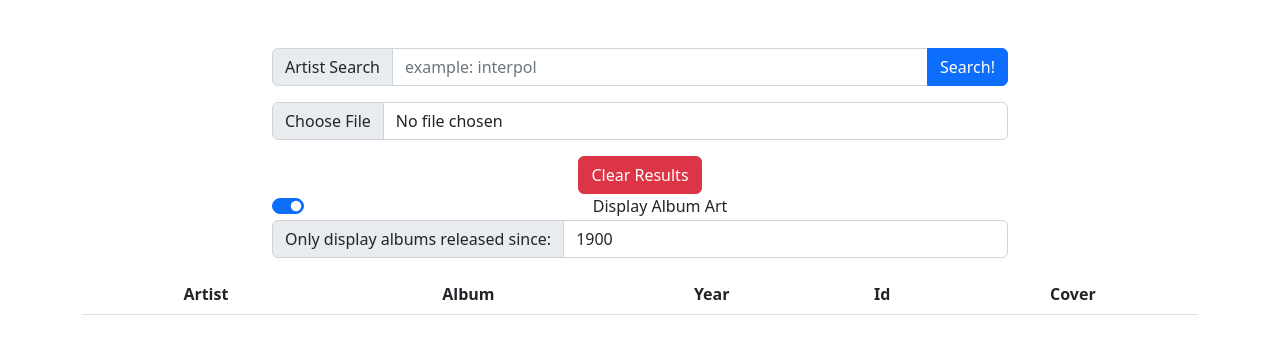
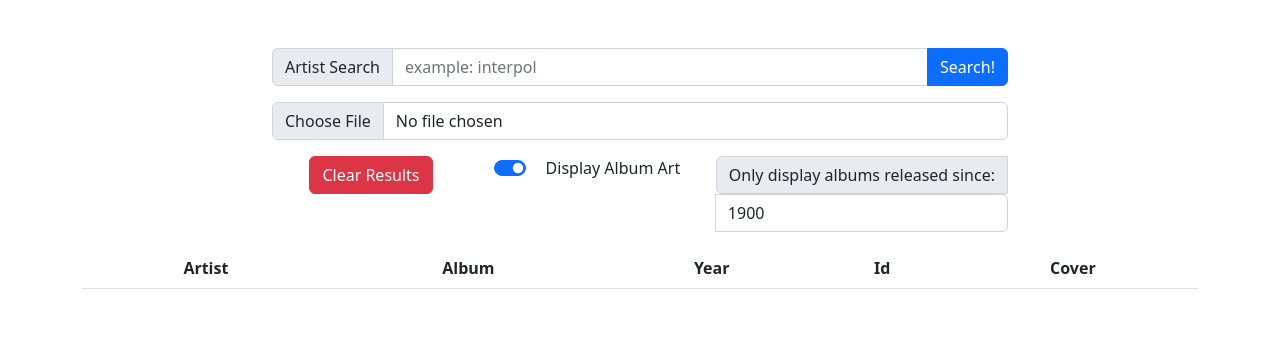
Before and after one commit to dave-ryan/find-new-releases, a Vue app: page / in a window 1280 px wide. Shown: the top 354 px of the page. Built offline with nearby package versions, Linux system fonts and the light colour scheme.

Commit message:
wrapping everything in rows and cols, moved errors

```diff
--- a/src/App.vue
+++ b/src/App.vue
@@ -3,6 +3,8 @@
     <div class="row">
       <div class="col-2"></div>
       <div class="col submission-column">
+        <div class="row">
+          <div class="col-12">
             <form @submit.prevent="discogsQuery(query.toLowerCase())">
               <div class="input-group mb-3">
                 <span class="input-group-text">Artist Search</span>
@@ -14,16 +16,10 @@
                   placeholder="example: interpol"
                 />
                 <button class="btn btn-primary" type="submit">Search!</button>
-            <div
-              class="file-upload__error mb-1"
-              v-for="(error, index) in errors"
-              :key="index"
-            >
-              <span>{{ error }}</span>
-            </div>
               </div>
             </form>
-
+          </div>
+          <div class="col-12">
             <div class="input-group mb-3">
               <input
                 type="file"
@@ -43,10 +39,15 @@
                 Find New Releases
               </button>
             </div>
-        <div>
+          </div>
+        </div>
+        <div class="row">
+          <div class="col">
             <button class="btn btn-danger" type="button" @click="clearResults">
               Clear Results
             </button>
+          </div>
+          <div class="col">
             <div class="form-check form-switch">
               <label class="form-check-label" for="artcheckbox"
                 >Display Album Art</label
@@ -60,6 +61,8 @@
                 v-model="displayAlbums"
               />
             </div>
+          </div>
+          <div class="col">
             <div class="input-group mb-3">
               <span class="input-group-text" id="basic-addon1"
                 >Only display albums released since:</span
@@ -73,7 +76,14 @@
               />
             </div>
           </div>
-        <div v-for="(error, index) in errors" :key="index">{{ error }}??</div>
+        </div>
+        <div class="row">
+          <div class="col">
+            <div v-for="(error, index) in errors" :key="index">
+              {{ error }}
+            </div>
+          </div>
+        </div>
       </div>
       <div class="col-2"></div>
     </div>
@@ -242,7 +252,7 @@ export default {
             // this.queryCount += 1;
 
             if (response.data.results.length === 0) {
-              this.errors.push(`Unable to find ${artist}!`);
+              this.errors.push(`Unable to find ${artist}`);
               return;
             }
 
```
Lines whose indentation alone changed are shown as unchanged.
